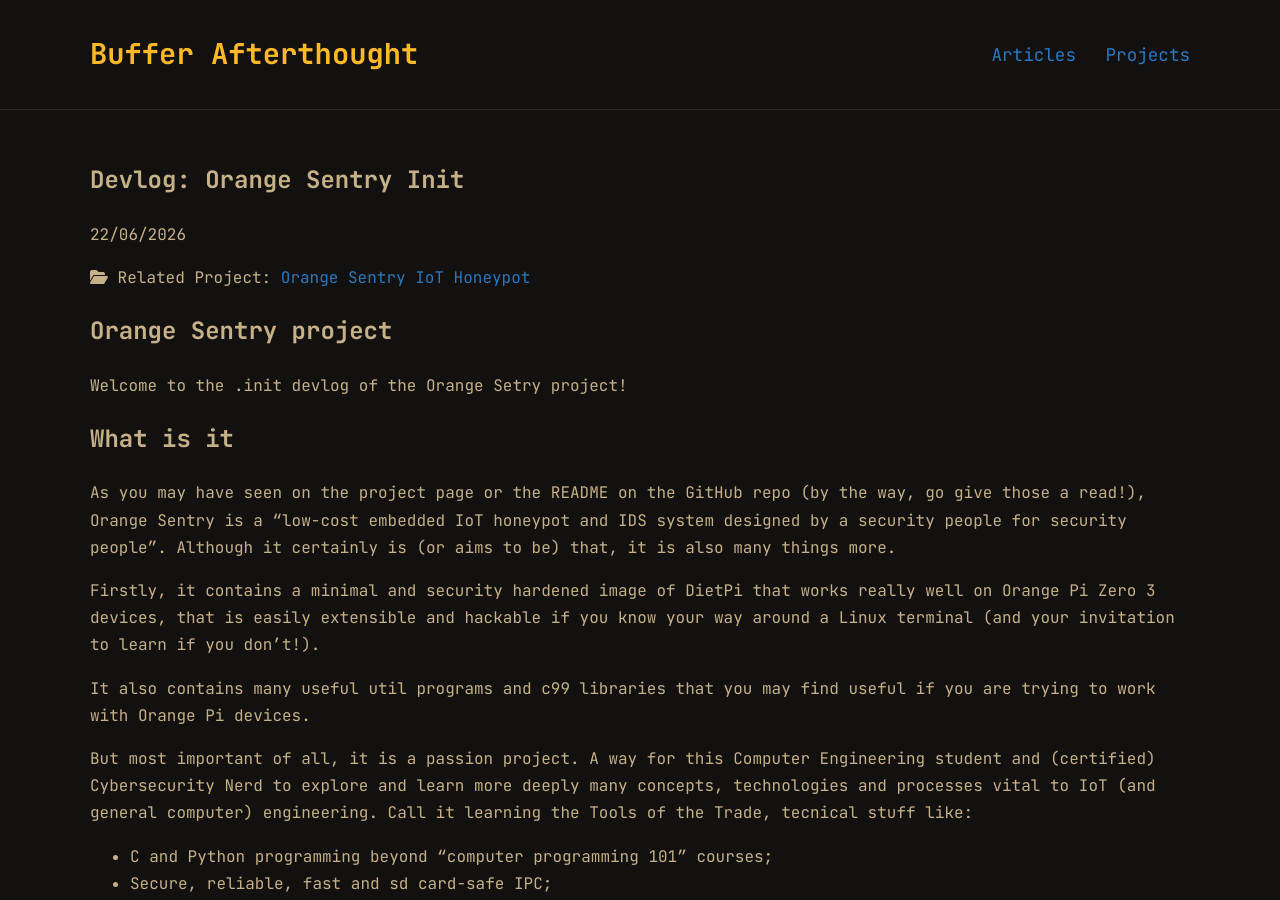
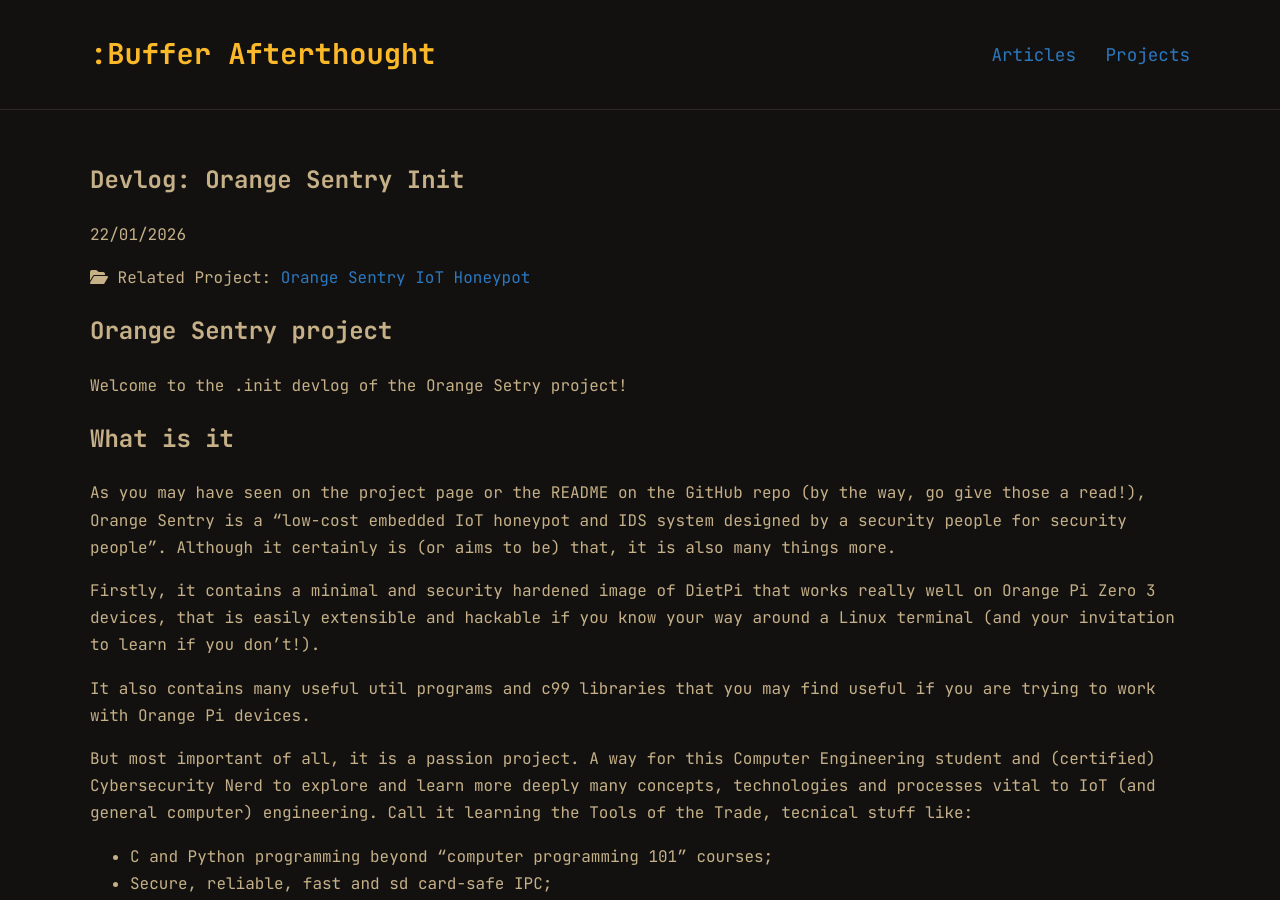
Before and after one commit to JoaoNasMonteiro/JoaoNasMonteiro.github.io, a Jekyll site: the page built from _posts/2026-01-23-orange-sentry-init.md, in a window 1280 px wide and 900 px high. Built offline with Jekyll 4.4.1, drawn with Linux system fonts in a browser that asks for light colours.

Commit message:
minor changes

```diff
--- a/_config.yml
+++ b/_config.yml
@@ -1,4 +1,4 @@
-title: Buffer Afterthought
+title: :Buffer Afterthought
 author: Joao Pedro Nascimento Monteiro
 email: joaonasmont@gmail.com
 description: >-
--- a/_posts/2026-01-23-orange-sentry-init.md
+++ b/_posts/2026-01-23-orange-sentry-init.md
@@ -1,7 +1,7 @@
 ---
 layout: post
 title: "Devlog: Orange Sentry Init"
-date: 2026-06-22 10:00:00 -0300
+date: 2026-01-22 10:00:00 -0300
 project: iot-honeypot
 ---
 
```
Also changed, not shown: articles.md (+1 -1 lines), projects.md (+1 -1 lines).
